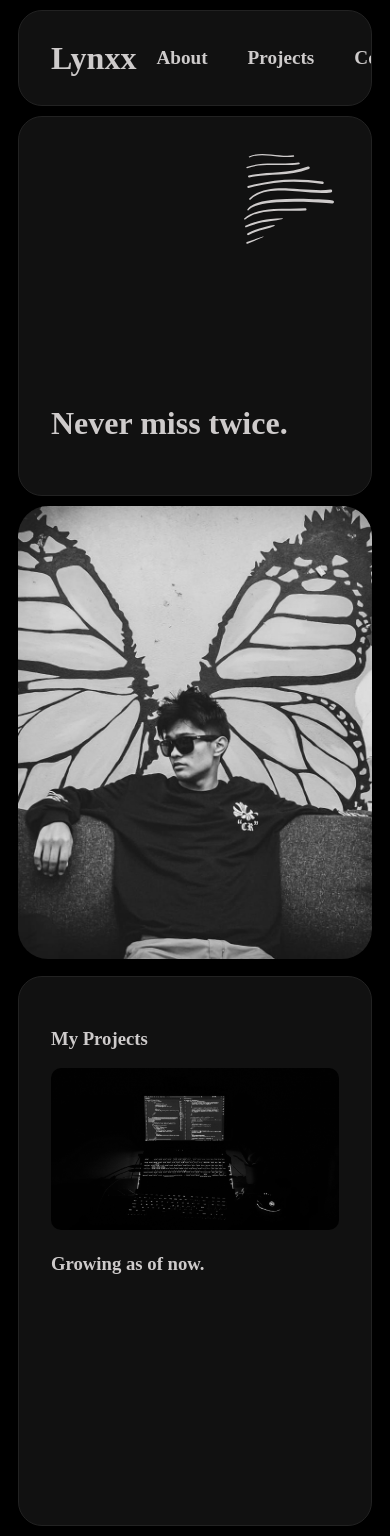
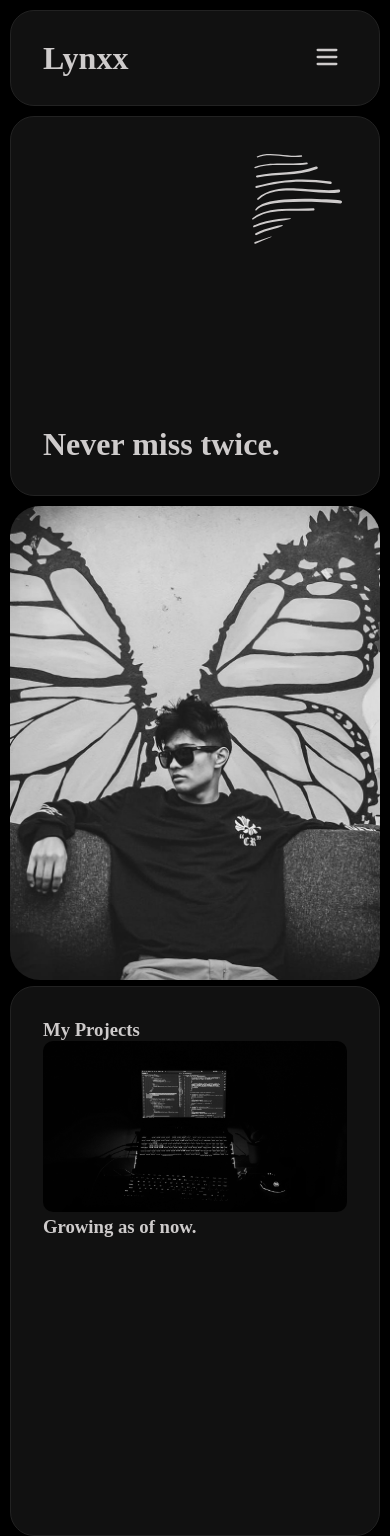
Before and after one commit to lynx-fx/Portfolio, a React (Vite) app: page / in a window 390 px wide. Shown: the top 1536 px of the page. Built offline with nearby package versions, Linux system fonts and the light colour scheme.

Commit message:
Hamburger Nav

```diff
--- a/package.json
+++ b/package.json
@@ -16,6 +16,7 @@
     "@react-spring/web": "^9.7.5",
     "framer-motion": "^12.0.6",
     "gsap": "^3.12.7",
+    "lucide-react": "^0.474.0",
     "react": "^18.3.1",
     "react-dom": "^18.3.1"
   },
--- a/src/Component/Index.jsx
+++ b/src/Component/Index.jsx
@@ -3,6 +3,7 @@ import gsap from "gsap";
 import "../Styles/Index.css";
 import TrueFocus from "./TrueFocus";
 import SpotlightCard from "./SpotlightCard";
+import Nav from "./Nav";
 
 export default function Index() {
   const comp = useRef(null);
@@ -105,25 +106,10 @@ export default function Index() {
     return () => ctx.revert();
   }, []);
 
-  const navLinks = [
-    { name: "About", href: "#" },
-    { name: "Projects", href: "#" },
-    { name: "Contact", href: "#" },
-  ];
+
   return (
     <div ref={comp}>
-      <div id="nav">
-        <SpotlightCard className="nav no-caret">
-          <h1>Lynxx</h1>
-          <ul>
-            {navLinks.map((link, index) => (
-              <li key={index}>
-                <a href={link.href}>{link.name}</a>
-              </li>
-            ))}
-          </ul>
-        </SpotlightCard>
-      </div>
+      <Nav />
       <div className="main-container no-caret">
         <div className="section-container">
           <div id="bio">
--- /dev/null
+++ b/src/Component/Nav.jsx
@@ -0,0 +1,54 @@
+import { useState, useEffect } from "react";
+import { Menu, X } from "lucide-react";
+import SpotlightCard from "./SpotlightCard";
+
+const Nav = () => {
+  const [isOpen, setIsOpen] = useState(false);
+  const [isMobile, setIsMobile] = useState(window.innerWidth < 768);
+
+  useEffect(() => {
+    const handleResize = () => {
+      setIsMobile(window.innerWidth < 768);
+      if (window.innerWidth >= 768) setIsOpen(false); // Close the menu on resize to desktop
+    };
+
+    window.addEventListener("resize", handleResize);
+    return () => window.removeEventListener("resize", handleResize);
+  }, []);
+
+  const navLinks = [
+    { name: "About", href: "#" },
+    { name: "Projects", href: "#" },
+    { name: "Contact", href: "#" },
+  ];
+
+  return (
+    <div
+      id="nav"
+      style={{
+        position: "sticky",
+        top: 0,
+      }}
+    >
+      <SpotlightCard className={`nav no-caret ${isMobile ? "mobile" : ""}`}>
+        <h1>Lynxx</h1>
+
+        {isMobile && (
+          <button className="hamburger" onClick={() => setIsOpen(!isOpen)}>
+            {isOpen ? <X size={28} /> : <Menu size={28} />}
+          </button>
+        )}
+
+        <ul className={`nav-links ${isOpen ? "show" : ""}`}>
+          {navLinks.map((link, index) => (
+            <li key={index}>
+              <a href={link.href}>{link.name}</a>
+            </li>
+          ))}
+        </ul>
+      </SpotlightCard>
+    </div>
+  );
+};
+
+export default Nav;
--- a/src/Styles/Index.css
+++ b/src/Styles/Index.css
@@ -1,5 +1,6 @@
 * {
   overflow: none;
+  margin: 0;
 }
 
 ::-webkit-scrollbar {
@@ -12,23 +13,36 @@ body {
 }
 
 img {
-  -webkit-user-drag: none; /* Disable dragging in WebKit browsers */
-  user-select: none; /* Prevent text selection */
+  -webkit-user-drag: none;
+  user-select: none;
+}
+
+.no-caret {
+  caret-color: transparent;
 }
 
 
-.no-caret {
-  caret-color: transparent;
+#nav { /* Or whatever selector targets your element */
+  position: sticky;
+  z-index: 60; /* Default z-index (for smaller screens/phones) */
+}
+
+@media (min-width: 769px) {
+  #nav { /* Or the same selector as above */
+    z-index: 40; /* Lower z-index for PC */
+  }
 }
 
 .nav {
   display: flex;
   justify-content: space-between;
   align-items: center;
-  padding: 20px 20px;
+  padding: 20px;
   margin: 10px;
   border-radius: 10px;
   height: 30px;
+  position: relative; /* For hamburger positioning */
+  /* z-index REMOVED from .nav */
 }
 
 .nav h1 {
@@ -59,6 +73,45 @@ img {
   color: #918585;
 }
 
+@media (max-width: 768px) {
+  .nav {
+      flex-direction: row;
+  }
+
+  .hamburger {
+      background: none;
+      border: none;
+      cursor: pointer;
+      color: rgb(206, 203, 203);
+      z-index: 1003; /* Ensure hamburger is above nav-links */
+  }
+
+  .nav-links {
+      position: fixed;
+      top: -10px;
+      left: -150%;
+      width: 100vw;
+      height: 280vh;
+      background: rgba(30, 30, 30, 0.9);
+      flex-direction: column;
+      align-items: center;
+      padding: 20px 0;
+      transition: transform 0.3s ease-in-out;
+      z-index: 1002; /* Same z-index as nav, behind hamburger */
+  }
+
+  .nav-links.show {
+      transform: translateX(150%);
+  }
+
+  .nav-links{
+    padding-top: 50px !important;
+  }
+
+  .nav-links li {
+      margin:20px 0 !important; /* Adjust this value as needed */
+  }
+}
 .main-container {
   display: grid;
   grid-template-columns: auto 0.7fr 1fr;
@@ -68,7 +121,7 @@ img {
 }
 
 .section-container {
-  display: contents; /* This allows the children to participate in the grid */
+  display: contents;
 }
 
 .bio-container,
@@ -76,6 +129,7 @@ img {
 .info-container,
 .contact-container,
 .link-container {
+  z-index: 50;
   padding: 20px;
   border-radius: 10px;
   box-sizing: border-box;
@@ -104,7 +158,7 @@ img {
   flex-direction: column;
   justify-content: space-between;
   color: rgb(206, 203, 203);
-  margin-top: -85px;
+  margin-top: -75px;
 }
 
 .contact-container h1 {
@@ -196,7 +250,27 @@ img {
 /* Responsive Grid Layout */
 @media (max-width: 1024px) {
   .main-container {
+    display: grid;
     grid-template-columns: repeat(2, 1fr);
+    gap: 10px; /* Optional for spacing */
+}
+
+.main-container > :nth-last-child(-n+2) {
+    grid-column: span 2;
+}
+
+
+  .link-container li {
+    margin: 0 10px;
+}
+
+.info-container {
+    margin-top: 0;
+    height: auto;
+}
+
+.contact-container {
+    margin-top: 0;
 }
 }
 
@@ -224,6 +298,6 @@ img {
   }
 
   .setup-container {
-    margin-top: -40px;
+      margin-top: -30px;
   }
 }
```
Also changed, not shown: 1 other file (tests, documents, lock files or other folders). Lines whose indentation alone changed are shown as unchanged.
